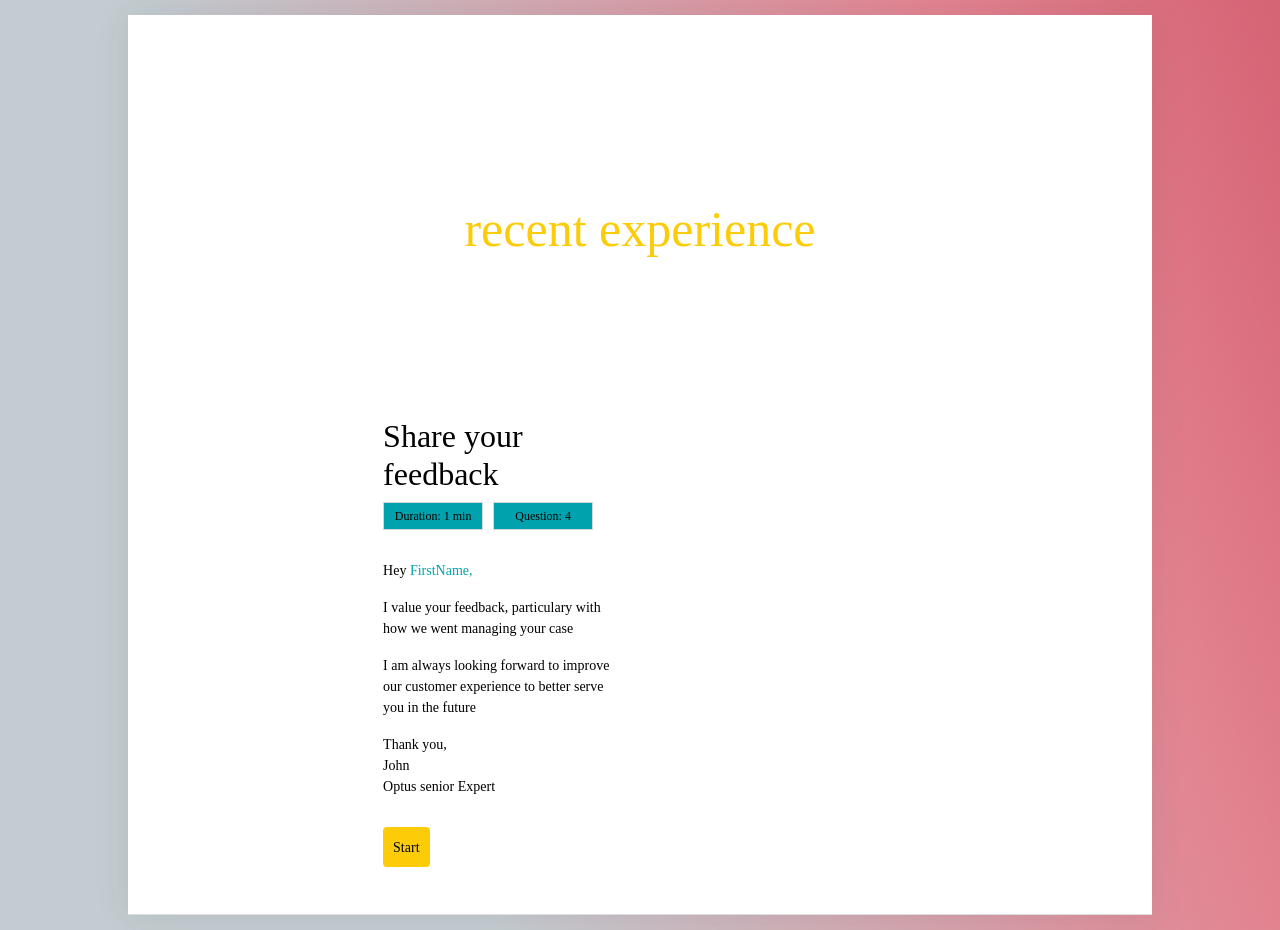
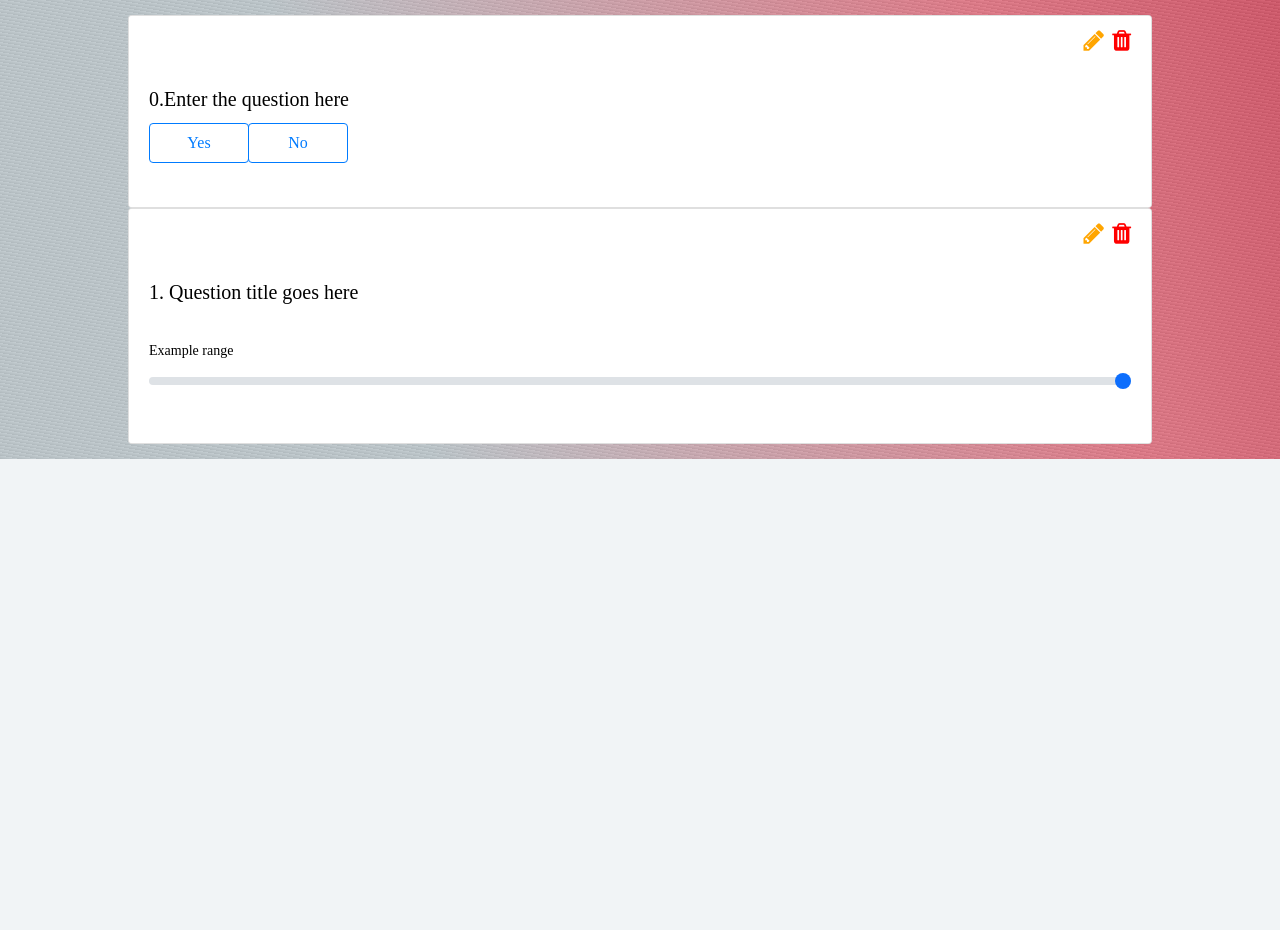
Before and after one commit to Akshatha113/React-Customer-Survey, a React (Create React App) app: page / in a window 1280 px wide. After the commit the page ends 800 px from the top, so only its background shows below. Built offline with nearby package versions, Linux system fonts and the light colour scheme; a web font is replaced by a local one.

Commit message:
Structure of the application

```diff
--- a/public/index.html
+++ b/public/index.html
@@ -25,6 +25,7 @@
   <link rel="preload" as="font" href="https://www.optus.com.au/opfiles/Shop/Consumer/Assets/AllFonts/lux-icon.f3b05436332f1b3b6e43b84b30eb59d6.woff">
   <link rel="stylesheet" href="https://smb.optus.com.au/opfiles/Shop/Consumer/Assets/AllFonts/all-fonts4.css">
   <link rel="preconnect" href="https://fonts.gstatic.com">
+  <link rel="stylesheet" href="https://cdnjs.cloudflare.com/ajax/libs/font-awesome/4.7.0/css/font-awesome.min.css">
   <link href="https://fonts.googleapis.com/css2?family=Roboto:wght@300;400;500&display=swap" rel="stylesheet">
   <link href="https://fonts.googleapis.com/icon?family=Material+Icons" rel="stylesheet">
   <script src="https://ajax.googleapis.com/ajax/libs/jquery/3.2.1/jquery.min.js"></script>
--- a/src/App.js
+++ b/src/App.js
@@ -1,10 +1,12 @@
 // import logo from './logo.svg';
 import Welcome from './Screens/Welcome/Welcome';
+import User from './Screens/User/User';
+
 // import './styles/Colors.scss';
 function App() {
   return (
-    <div className="App">
-      <Welcome/>
+    <div className="content">
+      <User/>
     </div>
   );
 }
--- a/src/Components/ActionCard/ActionCard.js
+++ b/src/Components/ActionCard/ActionCard.js
@@ -1,6 +1,28 @@
-const ActionCard = () => {
+import React, {useState} from 'react';
+import './ActionCard.scss';
+
+const ActionCard = ({ isEdit = false, isDelete = false, id, onSave = () => { }, onDelete = () => { }, onEdit = () => { }, ...props}) => {
+
+    const [saveFlag, setSaveFlag] = useState(false);
     return (
-        <div></div>
+        <div className="card">
+            <div className="card-header">
+                <div className="float-end">
+                    {isEdit &&
+                        <i className="fa fa-pencil ml-2"
+                            style={{ fontSize: "24px", color: 'orange' }}
+                            onClick={() => {onEdit(id); setSaveFlag(true)}}></i>}
+                    {isDelete && <i className="fa fa-trash ml-2" style={{ fontSize: "24px", color: 'red' }} onClick={() => onDelete(id)}></i>}
+                </div>
+            </div>
+            {props.children}
+            <div className="card-footer">
+                {saveFlag &&
+                    <button type="button"
+                        className="btn btn-light border float-end"
+                        onClick={() => { onSave(id); setSaveFlag(false)}}>Save</button>}
+            </div>
+        </div>
     );
 }
 export default ActionCard;
--- /dev/null
+++ b/src/Components/ActionCard/ActionCard.scss
@@ -0,0 +1,6 @@
+@import '../../styles/Colors';
+
+.card-header, .card-footer {
+    background-color: $white;
+    border:none;
+}
--- /dev/null
+++ b/src/Components/SampleQuestion1/SampleQuestion1.js
@@ -0,0 +1,35 @@
+import React, {useState} from "react";
+
+const SampleQuestion1 = ({ qno, data, id, isEdit = false, onUpdate}) => {
+
+    const onTitleUpdate = (value) => {
+        let tempData = { ...data };
+        tempData.title = value.target.value;
+        onUpdate(id,tempData);
+    }
+    const onButtonDetailsUpdate = (index, value) => {
+        let tempData = {...data};
+        tempData.buttons[index]= value;
+        onUpdate(id,tempData);
+    }
+    const renderButton = data.buttons.map((button, index) => {
+        return (<button key={index} type="button" className="btn btn-outline-primary" style={{minWidth:'100px'}}>{button}</button>);
+    });
+    const renderInputButton = data.buttons.map((button, index) => {
+        return (
+            <input type="text" key={index} className="form-control" value={button} onChange={(e) => onButtonDetailsUpdate(index,e.target.value)} />);
+    });
+    return (
+        <div className="card-body">
+            <h5 className="card-title">{qno}.
+                {isEdit && <span>{data.title}</span>}
+                {!isEdit && <input type="text" value={data.title} onChange={onTitleUpdate}/>}
+            </h5>
+            <div className="btn-group" role="group" aria-label="Basic outlined example">
+                {isEdit && renderButton}
+                {!isEdit && <div className="input-group mb-3"> {renderInputButton}</div>}
+            </div>
+        </div>
+    );
+}
+export default SampleQuestion1;
--- /dev/null
+++ b/src/Components/SampleQuestion2/SampleQuestion2.js
@@ -0,0 +1,16 @@
+import React, { useState } from "react";
+
+const SampleQuestion2 = ({ qno, data = {}, id, isEdit = false, onUpdate }) => {
+    const [quesDetails, setQuesDetails] = useState(data);
+    const onDetailsUpdate = () => {
+        onUpdate()
+    }
+    return (
+        <div className="card-body">
+            <h5 className="card-title">{qno}. Question title goes here</h5>
+            <label className="form-label">Example range</label>
+            <input type="range" className="form-range" min="0" max="5" step="0.5" id="customRange3"/>
+        </div>
+    );
+}
+export default SampleQuestion2;
--- a/src/Screens/User/User.js
+++ b/src/Screens/User/User.js
@@ -0,0 +1,61 @@
+import React, {useState} from "react";
+import ActionCard from "../../Components/ActionCard/ActionCard";
+import SampleQuestion1 from "../../Components/SampleQuestion1/SampleQuestion1";
+import SampleQuestion2 from "../../Components/SampleQuestion2/SampleQuestion2";
+
+const User = () => {
+    const [questionList, setQuestionList] = useState([
+        { id: 0, type: 'SampleQuestion1', data: { title: 'Enter the question here', buttons: ['Yes', 'No']}, edit: true },
+        { id: 1, type: 'SampleQuestion2', data: {}, edit: true }
+    ]);
+
+    const onSave = (id) => {
+        updateEditFlag(id, true)
+        console.log("onSave", id, questionList);
+    }
+    const onDelete = (id) => {
+        let tempList = [...questionList];
+        tempList = questionList.filter((q) => q.id !== id);
+        setQuestionList(tempList);
+    }
+    const onEdit = (id) => {
+        updateEditFlag(id, false);
+        console.log("onEdit",id);
+    }
+    const onUpdate = (id, data) => {
+        console.log("onUpdate", id, data);
+        let tempList = [...questionList];
+        const index = tempList.findIndex(i => i.id === id)
+        let question = { ...questionList[index] };
+        question.data = data;
+        tempList[index] = question;
+        setQuestionList(tempList);
+    }
+    const updateEditFlag = (id, value) => {
+        let tempList = [...questionList];
+        const index = tempList.findIndex(i => i.id === id)
+        let question = { ...questionList[index] };
+        question.edit = value;
+        tempList[index] = question;
+        setQuestionList(tempList);
+    }
+
+    const rederQuestionList = questionList.map( (question,index) => { return (
+        <ActionCard
+            key={question.id}
+            isEdit={question.edit}
+            isDelete={true}
+            id={question.id}
+            onSave={onSave}
+            onDelete={onDelete}
+            onEdit={onEdit}>
+            {question.type === "SampleQuestion1" && <SampleQuestion1 qno={index} id={question.id} data={question.data} isEdit={question.edit} onUpdate={onUpdate}/>}
+            {question.type === "SampleQuestion2" && <SampleQuestion2 qno={index} id={question.id} data={question.data} isEdit={question.edit} onUpdate={onUpdate}/>}
+        </ActionCard>
+        )});
+    return (
+        <div>{rederQuestionList}</div>
+    );
+}
+
+export default User;
--- /dev/null
+++ b/src/styles/Buttons.scss
@@ -0,0 +1,19 @@
+@import './Colors.scss';
+
+
+.btn-primary {
+    background-color: $teal;
+}
+.btn-danger {
+    background-color: $red;
+}
+.btn-light {
+    background-color: $white;
+}
+.btn-close {
+    background-color: $white;
+    border: none;
+}
+.btn-light.border {
+    border: 1px solid $grey4 !important;
+}
--- a/src/styles/Colors.scss
+++ b/src/styles/Colors.scss
@@ -1,2 +1,18 @@
 $blue:#00a3ad;
 $yellow:#FDCC08;
+$white: #FFFFFF;
+$teal: #00A3AD;
+$yellow: #FDCC08;
+$purple: #444292;
+$navy: #172659;
+$berry:#80276C;
+$blue: #006280;
+$pink: #FF6E7E;
+$red: #D93A1B;
+$grey0: #F1F4F6;
+$grey1: #E3E9EC;
+$grey2: #D1D7DA;
+$grey3: #ACAFB2;
+$grey4: #888A8C;
+$grey5: #575859;
+$black: #000000;
--- a/src/styles/Icons.scss
+++ b/src/styles/Icons.scss
@@ -0,0 +1,13 @@
+.ico,
+.ico:before {
+    font-family: "optus-icons";
+}
+.ico-facebook:before {
+    content: "\E04B" !important;
+}
+.ico-checkout:before {
+    content: "\E029";
+}
+.ico-edit:before {
+    content: "\E043";
+}
--- a/src/styles/Style.scss
+++ b/src/styles/Style.scss
@@ -1,3 +1,7 @@
+@import './Buttons.scss';
+@import './Icons.scss';
+
+
 body {
     background-color: #f1f4f6 !important;
     font-family: MarkPro !important;
@@ -248,3 +252,9 @@ input:-webkit-autofill:focus {
     }
 
 }}
+.float-end {
+    float: right;
+}
+.float-start {
+    float: left;
+}
```
